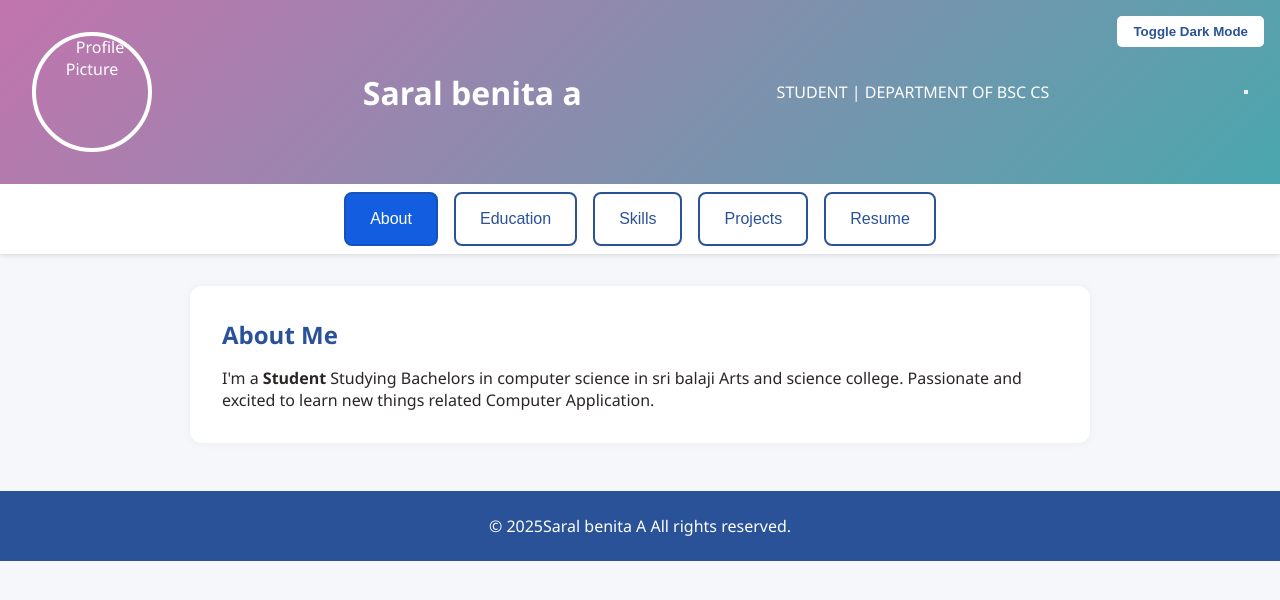
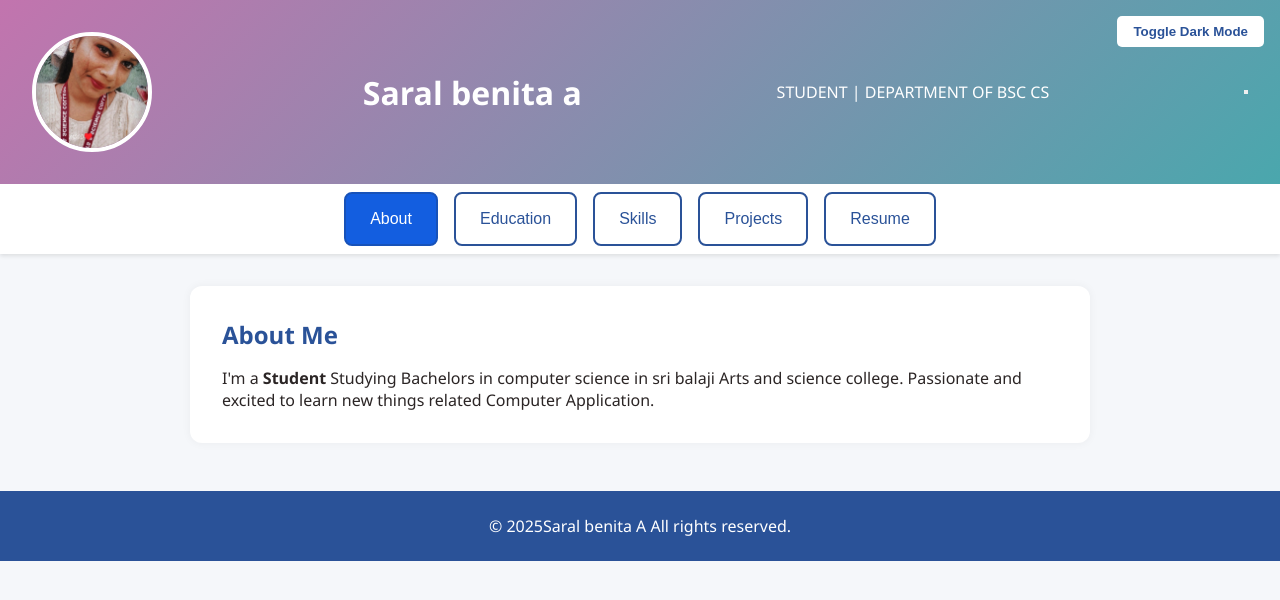
Before and after one commit to saralbenita12345-design/Saral, a plain HTML site: page index.html in a window 1280 px wide. Drawn offline with Linux system fonts and the light colour scheme.

Commit message:
Update index.html

```diff
--- a/index.html
+++ b/index.html
@@ -198,7 +198,7 @@
 <body>
 <header style="display: flex; flex-direction: row; align-items: center; justify-content: space-between; padding: 2rem">
   <button class="dark-toggle" onclick="toggleDarkMode()">Toggle Dark Mode </button>
-  <img src="aarthi.jpeg" alt="Profile Picture" class="profile-picture" id="profileImage" style="margin: 0 1rem 0 0; align-self: flex-start;">
+  <img src="WhatsApp Image 2025-09-13 at 12.42.36 PM.jpeg" alt="Profile Picture" class="profile-picture" id="profileImage" style="margin: 0 1rem 0 0; align-self: flex-start;">
   <div style="text-align: left;">
     <h1>Saral benita a
     </h1>
```
